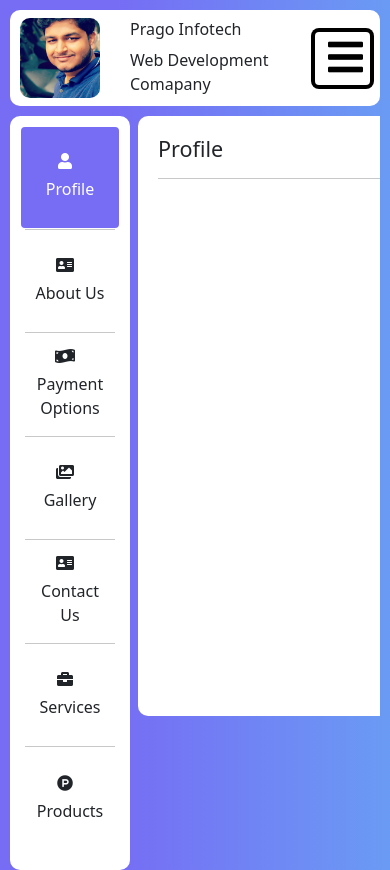
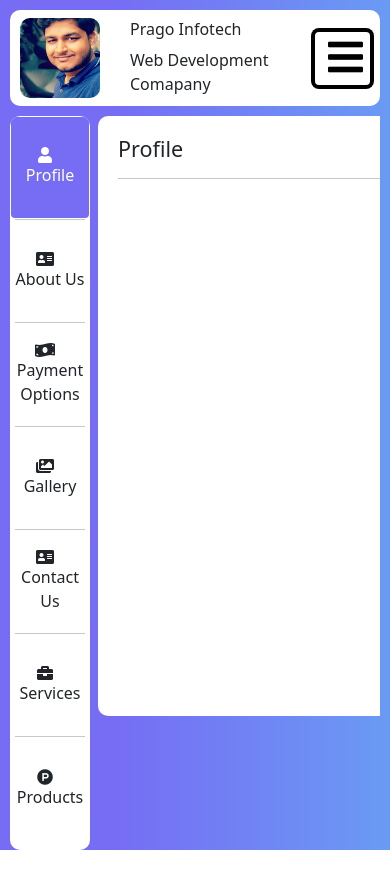
Before and after one commit to vinodbgavali/project_digital-visiting-card, a plain HTML site: page index.html in a window 390 px wide. Both pictures are taken after a click on the button 342 px from the left and 58 px from the top of the page. Drawn offline with nearby package versions, Linux system fonts and the light colour scheme.

Commit message:
first commit 1502-356

```diff
--- a/mystyle.css
+++ b/mystyle.css
@@ -87,7 +87,7 @@ body{
 
     height: auto;
     padding: 0;
-    transition: margin-left .5s;
+    transition: all 0.5s;
 
 }
 
@@ -192,17 +192,18 @@ position: relative;
 
   .left_section .left_section_bottom{
 
-    width: 120px;
+        width: 80px;
       position: absolute;
       margin-top: 10px;
-      left: -150px;
+      left: -80px;
+      padding: 0;
 
     }
 
     .profile_menu{
         height: calc(100vh - 110px);
         position: relative;
-        width: 100px;
+
 
 
 
@@ -210,6 +211,7 @@ position: relative;
 
     .list-group{
         height: calc(100vh - 110px);
+
 
 
     }
@@ -222,14 +224,13 @@ position: relative;
         flex-direction: column;
         justify-content: center;
         align-items: center;
-        padding: 10px;
-        margin: 1px;text-align: center;
+        padding: 0;
+
+        margin: 1px;
+        text-align: center;
 
     }
 
-    .list-group-item i{
-        padding-bottom: 8px;
-    }
 
 
     .right_section{
--- a/newJS.js
+++ b/newJS.js
@@ -5,7 +5,7 @@ const toggleMenu = () =>{
 
 
     if(toggleFlag){
-       menu.style.left = "-150px";
+       menu.style.left = "-80px";
        rightSection.style.marginLeft = "10px";
        rightSection.style.width = "97%";
         console.log(rightSection);
@@ -13,7 +13,7 @@ const toggleMenu = () =>{
     }
     else{
         menu.style.left= "10px";
-        rightSection.style.marginLeft = "140px";
+        rightSection.style.marginLeft = "100px";
         rightSection.style.width = "80%";
         console.log(rightSection);
         toggleFlag = 1;
```
